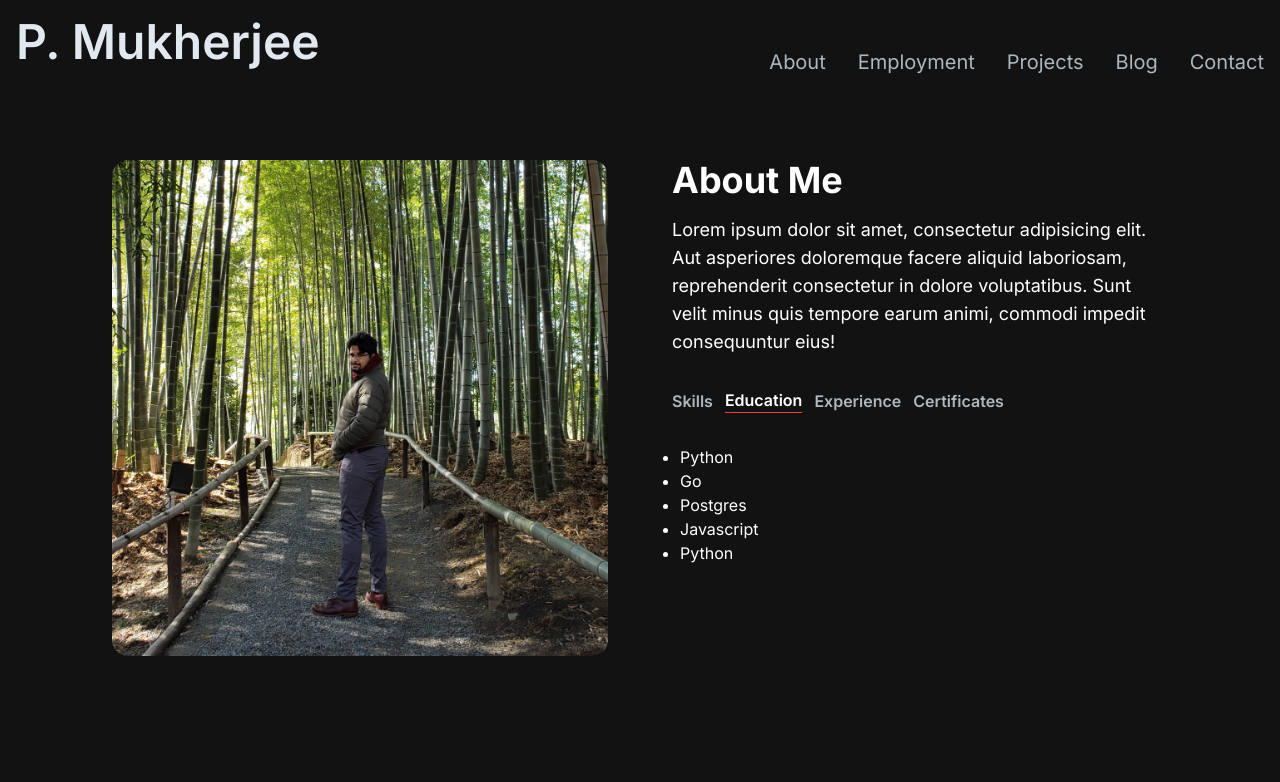
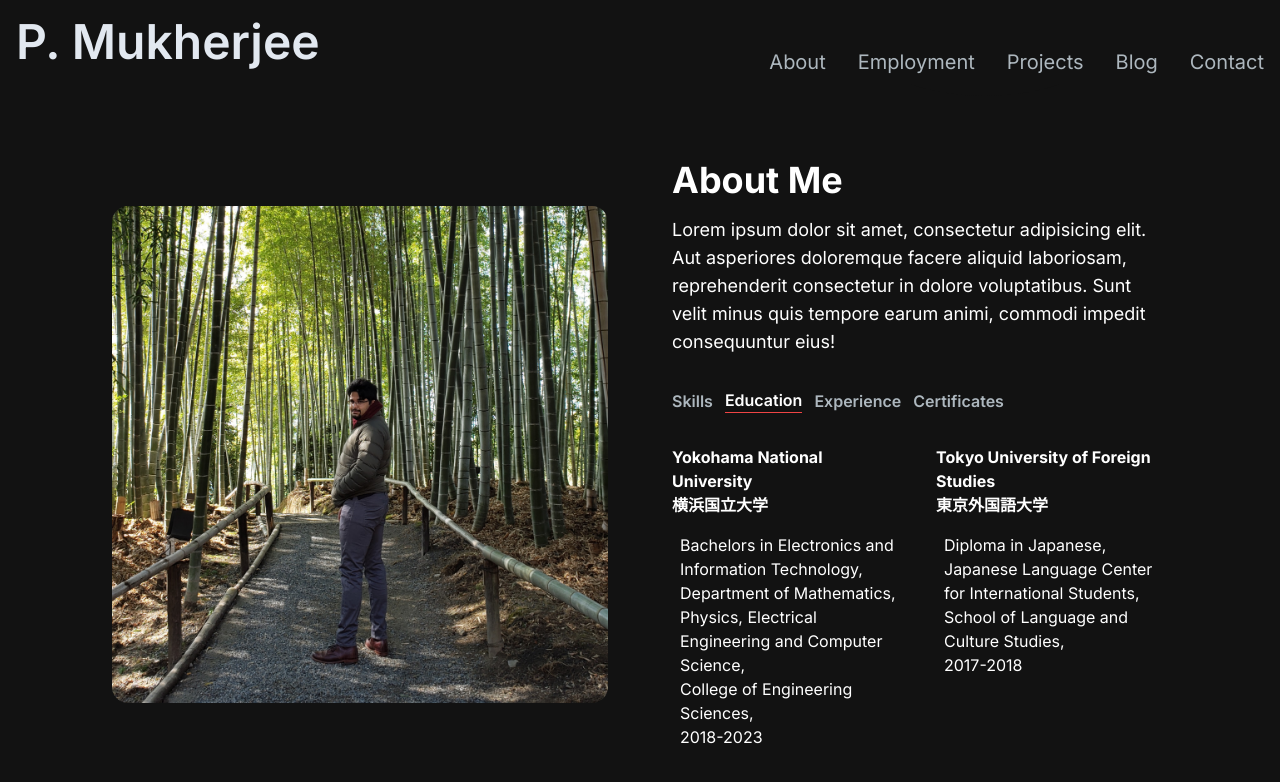
Before and after one commit to pinakpani-mukherjee/personal-portfolio, a Next.js app: page / in a window 1280 px wide. Both pictures are taken after a click on the button "Education". Shown: the part 516-1298 px from the top of the page. Built offline with nearby package versions, Linux system fonts and the light colour scheme.

Commit message:
added education and certificates

```diff
--- a/app/components/AboutMe.jsx
+++ b/app/components/AboutMe.jsx
@@ -80,13 +80,26 @@ const TAB_DATA = [
         title: "Education",
         id: "education",
         content: (
-            <ul className='list-disc pl-2'>
-                <li>Python</li>
-                <li>Go</li>
-                <li>Postgres</li>
-                <li>Javascript</li>
-                <li>Python</li>
-            </ul>
+            <div className='md:grid md:grid-cols-2 gap-8 items-center '>
+                <div className='flex flex-col h-full'>
+                    <h3 className='font-bold text-white mb-4'><a href='https://www.ynu.ac.jp/english/' className='no-underline hover:underline'>Yokohama National University <br></br>横浜国立大学</a></h3>
+                    <ul className='pl-2 list-item'>
+                        <li>Bachelors in Electronics and Information Technology,</li>
+                        <li>Department of Mathematics, Physics, Electrical Engineering and Computer Science,</li>
+                        <li>College of Engineering Sciences,</li>
+                        <li>2018-2023</li>
+                    </ul>
+                </div>
+                <div className='flex flex-col h-full'>
+                    <h3 className='font-bold text-white mb-4'><a href='https://www.tufs.ac.jp/english/' className='no-underline hover:underline'>Tokyo University of Foreign Studies<br></br>東京外国語大学</a></h3>
+                    <ul className='pl-2 list-item'>
+                        <li>Diploma in Japanese,</li>
+                        <li>Japanese Language Center for International Students,</li>
+                        <li>School of Language and Culture Studies,</li>
+                        <li>2017-2018</li>
+                    </ul>
+                </div>
+            </div>
         )
     },
     {
@@ -107,11 +120,11 @@ const TAB_DATA = [
         id: "certificates",
         content: (
             <ul className='list-disc pl-2'>
-                <li>Python</li>
-                <li>Go</li>
-                <li>Postgres</li>
-                <li>Javascript</li>
-                <li>Python</li>
+                <li>AWS Cloud Practitioner, Foundational</li>
+                <li>AWS Solutions Architect, Associate</li>
+                <li>AWS Developer, Associate</li>
+                <li>GCP Associate Cloud Engineer</li>
+                <li>GCP Professional Cloud Architect</li>
             </ul>
         )
     }
```
